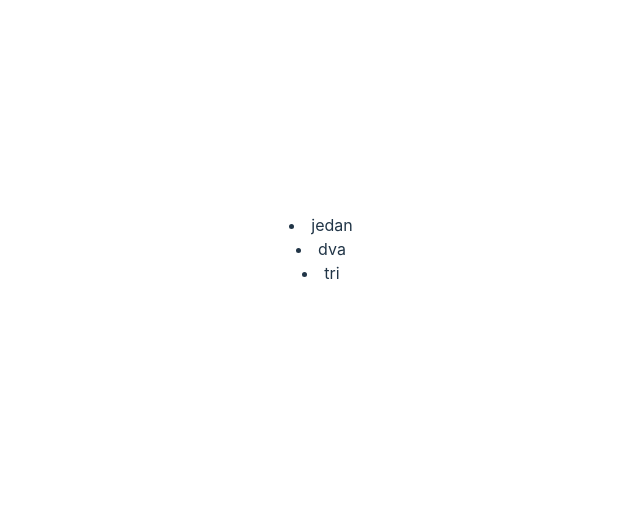
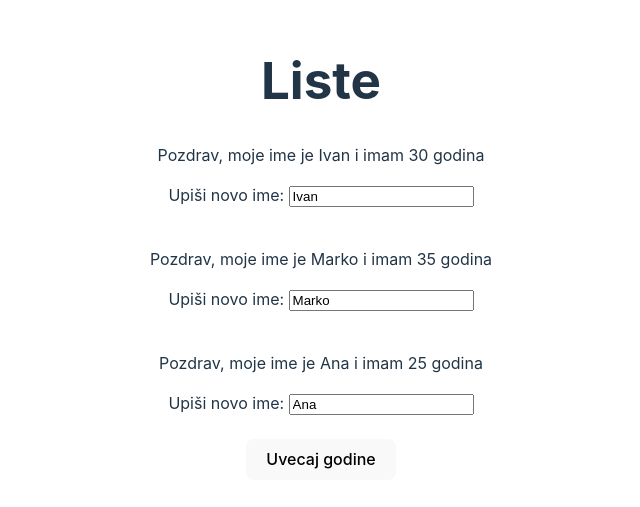
Before and after one commit to TomislavPe/react-pred-20092023, a React (Vite) app: page / in a window 1280 px wide. Shown: the part 151-658 px from the top of the page, without its empty margins (319-959 px from the left). Built offline with nearby package versions, Linux system fonts and the light colour scheme.

Commit message:
rješenje nepotpuno

```diff
--- a/src/App.jsx
+++ b/src/App.jsx
@@ -1,13 +1,50 @@
 import "./App.css";
+import { useState } from "react";
+import { UserClass, UserFunction, UserChildren } from "./user";
 
 function App() {
-    const niz = ["jedan", "dva", "tri"];
+    const initialUsers = [
+        { id: 1, name: "Ivan", years: 30 },
+        { id: 2, name: "Marko", years: 35 },
+        { id: 3, name: "Ana", years: 25 },
+    ];
+
+    const [users, setUsers] = useState(initialUsers);
+
+    const tekst = "Proizvoljan tekst";
+
+    const uvecajGodine = () => {
+        setUsers((prevState) => {
+            const updatedUsers = prevState.map((user) => {
+                return { ...user, years: user.years + 1 };
+            });
+            return updatedUsers;
+        });
+    };
+
+    const handleChangeName = (event) => {
+        const tempUsers = [...users];
+        const newUser = tempUsers.find(user => user.id === event.target.key);
+        const newUsers =[...tempUsers, newUser]
+        setUsers(newUsers);
+    };
 
     return (
         <>
-            {niz.map((stringBroj, index) => (
-                <li key={index}>{stringBroj}</li>
-            ))}
+            <h1>Liste</h1>
+            {users.map((user) => {
+                return (
+                    <UserFunction
+                        key={user.id}
+                        id={user.id}
+                        name={user.name}
+                        years={user.years}
+                        changeName={handleChangeName}
+                    />
+                );
+            })}
+
+            <button onClick={uvecajGodine}>Uvecaj godine</button>
         </>
     );
 }
--- a/src/user/UserFunction.jsx
+++ b/src/user/UserFunction.jsx
@@ -1,10 +1,13 @@
-export default function UserClass({ name, years, changeName }) {
+export default function UserFunction({id, name, years, changeName }) {
     return (
         <>
             <p>
                 Pozdrav, moje ime je {name} i imam {years} godina
             </p>
-            <input type="text" value={name} onChange={changeName} />
+            <label htmlFor="nameText">Upiši novo ime: </label>
+            <input id="nameText" key={id} type="text" value={name} onChange={changeName} />
+            <br />
+            <br />
         </>
     );
 }
```
Also changed, not shown: src/ComponentClass.jsx (deleted, +0 -45 lines), src/ComponentFunction.jsx (deleted, +0 -41 lines), zadatak5.txt.
